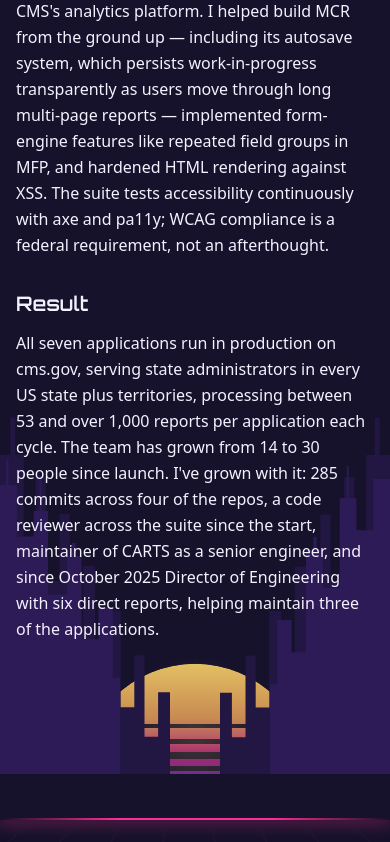
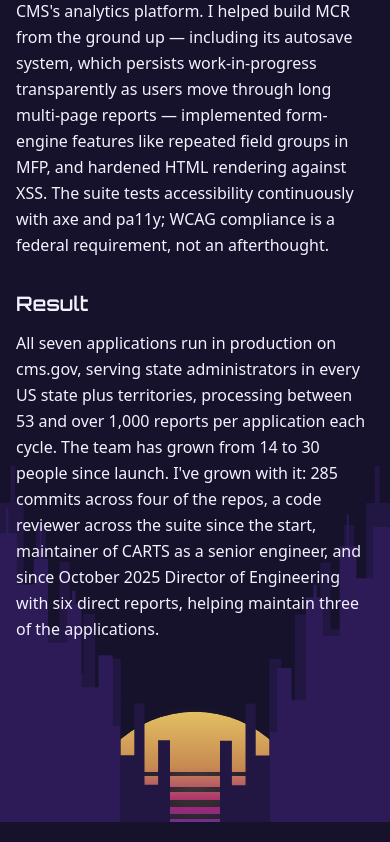
Before and after one commit to nicksgit1/portfolio, a Next.js app: page /projects/cms-mdct-suite in a window 390 px wide. Shown: the part 1330-2172 px from the top of the page. Built offline with nearby package versions, Linux system fonts and the light colour scheme.

Commit message:
chore: increase footer padding clearance

```diff
--- a/src/app/layout.tsx
+++ b/src/app/layout.tsx
@@ -75,7 +75,7 @@ export default function RootLayout({
             horizon, whose height is set by .city-scape in globals.css. */}
         <main
           id="main"
-          className="mx-auto w-full max-w-3xl flex-1 px-4 pt-12 pb-44 sm:pb-96"
+          className="mx-auto w-full max-w-3xl flex-1 px-4 pt-12 pb-56 sm:pb-[28rem]"
         >
           {children}
         </main>
```
